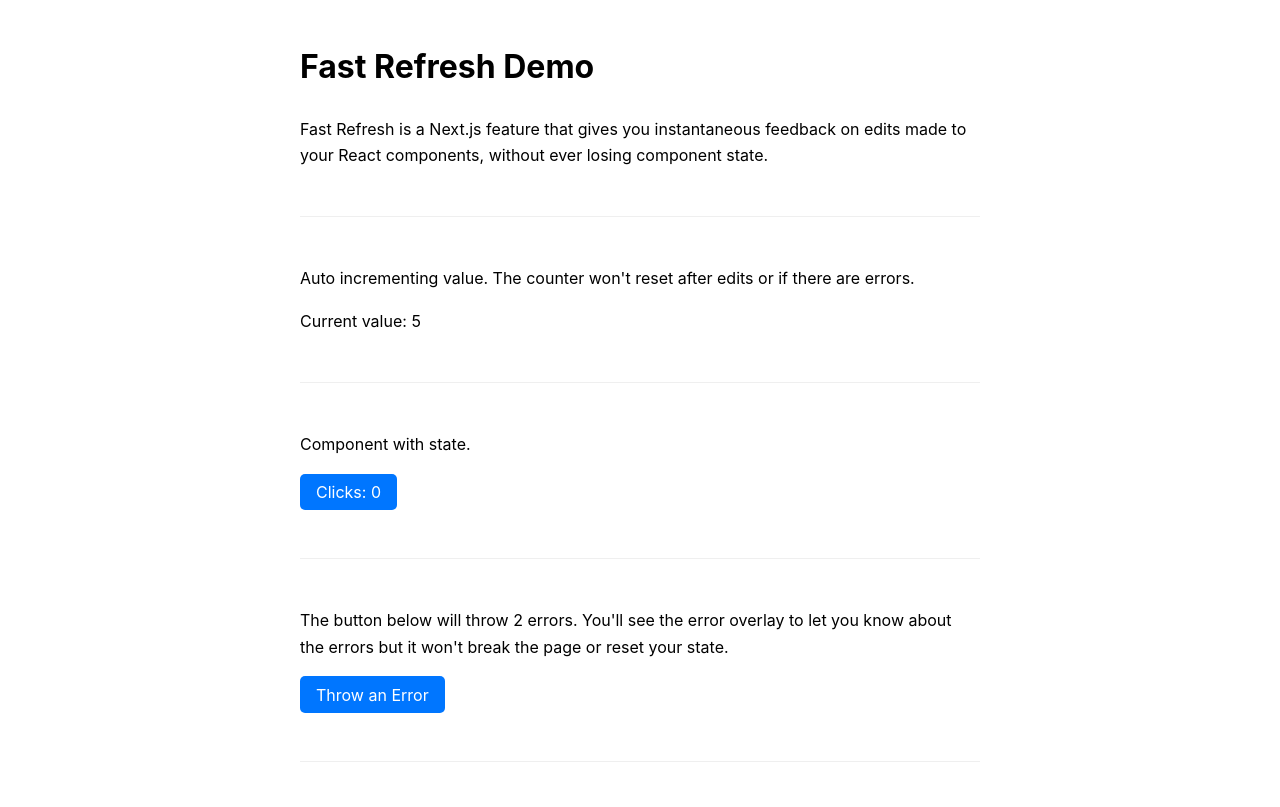
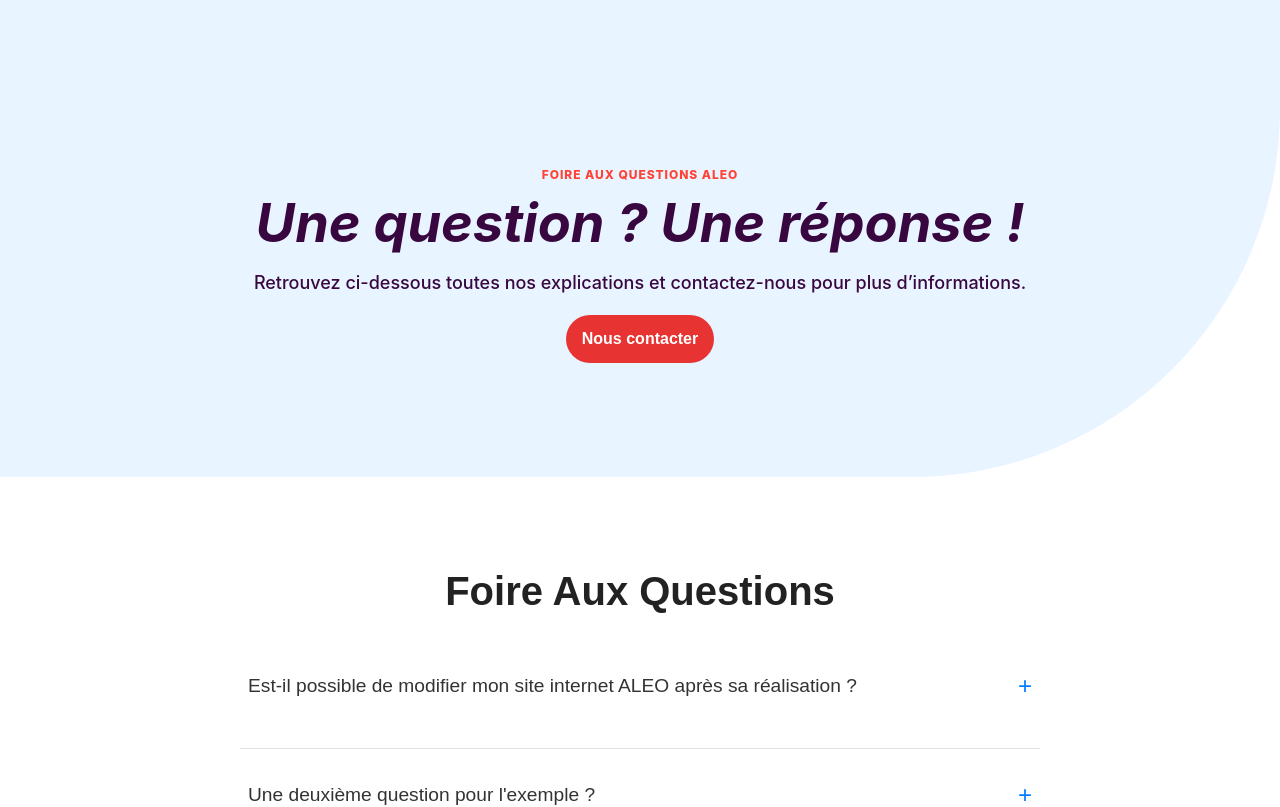
Before and after one commit to hiabed/marketing-agency, a Next.js app: page / in a window 1280 px wide. Shown: the top 807 px of the page. Built offline with nearby package versions, Linux system fonts and the light colour scheme.

Commit message:
first commit

```diff
--- /dev/null
+++ b/components/FAQItem.js
@@ -0,0 +1,36 @@
+import { useState } from 'react';
+import styles from './FAQItem.module.css';
+
+const FAQItem = ({ question, answer }) => {
+  const [isOpen, setIsOpen] = useState(false);
+
+  const toggleOpen = () => {
+    setIsOpen(!isOpen);
+  };
+
+  return (
+    <div className={styles.faqItem}>
+      <button
+        className={styles.questionHeader}
+        onClick={toggleOpen}
+        aria-expanded={isOpen} // For accessibility
+        aria-controls={`faq-answer-${question.replace(/\s+/g, '-').toLowerCase()}`} // For accessibility
+      >
+        <span className={styles.questionText}>{question}</span>
+        <span className={styles.icon} aria-hidden="true"> {/* Decorative icon */}
+          {isOpen ? '−' : '+'}
+        </span>
+      </button>
+      <div
+        id={`faq-answer-${question.replace(/\s+/g, '-').toLowerCase()}`} // For accessibility
+        className={`${styles.answer} ${isOpen ? styles.answerOpen : ''}`}
+      >
+        <div className={styles.answerContent}>
+          <p>{answer}</p>
+        </div>
+      </div>
+    </div>
+  );
+};
+
+export default FAQItem;
--- /dev/null
+++ b/components/FAQItem.module.css
@@ -0,0 +1,70 @@
+/* Example - GET EXACT STYLES FROM ALEO SITE */
+.faqItem {
+  border-bottom: 1px solid #e0e0e0; /* Example color */
+  margin-bottom: 1rem;
+}
+
+.questionHeader {
+  background-color: transparent;
+  border: none;
+  width: 100%;
+  text-align: left;
+  padding: 1rem 0.5rem;
+  display: flex;
+  justify-content: space-between;
+  align-items: center;
+  cursor: pointer;
+  font-family: 'YourAleoFont', sans-serif; /* Replace with actual font */
+  font-size: 1.2rem; /* Example size */
+  color: #333; /* Example color */
+}
+
+.questionHeader:hover {
+  /* Optional: hover styles */
+}
+
+.questionText {
+  /* Styles for question text */
+}
+
+.icon {
+  font-size: 1.5rem; /* Example size */
+  color: #007bff; /* Example color, match Aleo's icon color */
+}
+
+.answer {
+  padding: 1rem 0.5rem;
+  font-family: 'YourAleoFont', sans-serif; /* Replace with actual font */
+  color: #555; /* Example color */
+  line-height: 1.6;
+
+  /* ---- Core properties for max-height transition ---- */
+  overflow: hidden;
+  max-height: 0; /* Initial state: closed/collapsed */
+  transition: max-height 1s ease-out; /* Animate the max-height property */
+  /* visibility: hidden; /* Optional: can help with performance/tabbing, see note below */
+  /* opacity: 0; /* Optional: can be transitioned along with max-height */
+  /* transition: max-height 0.5s ease-out, opacity 0.3s ease-out; /* Example if transitioning opacity too */
+}
+
+/* When the FAQ item is open (you'd apply this class or handle via conditional styles) */
+.answerOpen { /* You might not need this if using the inline style approach for animation */
+  max-height: 600px; /* Adjust to be larger than any possible answer height */
+}
+
+.answerContent { /* This inner div handles padding and holds the actual text */
+  padding: 1rem 0.5rem; /* All your padding goes here */
+  font-family: 'YourAleoFont', sans-serif; /* Replace with actual font */
+  color: #555; /* Example color */
+  line-height: 1.6;
+  /* Any other styles for the text content itself */
+}
+
+/* If you're directly toggling content like in the JS example: */
+/* .answer when isOpen is true will be displayed.
+   You can control animation with a library or more complex CSS.
+   For a simple max-height animation:
+*/
+.answer p { /* Or directly on .answer */
+  /* Initial state often handled by the {isOpen && ...} in JSX */
+}
--- /dev/null
+++ b/components/FAQList.js
@@ -0,0 +1,30 @@
+import FAQItem from './FAQItem';
+import styles from './FAQList.module.css';
+
+const faqData = [
+  {
+    question: "Est-il possible de modifier mon site internet ALEO après sa réalisation ?",
+    answer: "Nous comprenons que votre entreprise est en constante évolution. Chez ALEO, nous concevons votre site internet et effectuons des modifications de contenu de manière ponctuelle en fonction de vos besoins.Que vous ayez besoin de rafraîchir certaines pages de votre site, d'ajuster votre contenu, ou de changer une image, notre équipe d'éditeurs de site est à votre service pour effectuer ces modifications. Avec un design responsive, votre site s'adapte parfaitement aux ordinateurs, tablettes et mobiles. Nous souhaitons que votre site internet reste une vitrine pertinente et efficace, alignée avec l'évolution de votre entreprise."
+  },
+  {
+    question: "Une deuxième question pour l'exemple ?",
+    answer: "Absolument ! Voici la réponse pour la deuxième question, illustrant le fonctionnement de l'accordéon."
+  },
+  {
+    question: "Une deuxième question pour l'exemple ?",
+    answer: "Absolument ! Voici la réponse pour la deuxième question, illustrant le fonctionnement de l'accordéon."
+  },
+];
+
+const FAQList = () => {
+  return (
+    <div className={styles.faqContainer}>
+      <h2 className={styles.faqTitle}>Foire Aux Questions</h2> {/* Or whatever title they use */}
+      {faqData.map((faq, index) => (
+        <FAQItem key={index} question={faq.question} answer={faq.answer} />
+      ))}
+    </div>
+  );
+};
+
+export default FAQList;
--- /dev/null
+++ b/components/FAQList.module.css
@@ -0,0 +1,14 @@
+/* Example - GET EXACT STYLES FROM ALEO SITE */
+.faqContainer {
+  max-width: 800px; /* Example width, match Aleo's */
+  margin: 2rem auto;
+  padding: 1rem;
+}
+
+.faqTitle {
+  font-family: 'YourAleoHeadingFont', sans-serif; /* Replace with actual heading font */
+  font-size: 2.5rem; /* Example */
+  color: #222; /* Example */
+  text-align: center; /* If their title is centered */
+  margin-bottom: 2rem;
+}
--- a/package.json
+++ b/package.json
@@ -6,6 +6,8 @@
     "start": "next start"
   },
   "dependencies": {
+    "@coreui/coreui": "^5.4.0",
+    "@coreui/react": "^5.7.0",
     "next": "^14.2.21",
     "react": "^18.2.0",
     "react-dom": "^18.2.0"
--- a/pages/index.js
+++ b/pages/index.js
@@ -1,71 +1,32 @@
-import { useCallback, useEffect, useState } from 'react'
-import Button from '../components/Button'
-import ClickCount from '../components/ClickCount'
-import styles from '../styles/home.module.css'
+// Assuming this file is, for example, pages/foire-aux-questions.js or a component used elsewhere
+// If it's a page, the filename dictates the route.
 
-function throwError() {
-  console.log(
-    // The function body() is not defined
-    document.body()
-  )
+import { useCallback, useEffect, useState } from 'react'; // These were in your original code, keep if needed for other things in this component
+import Button from '../components/Button'; // From your original code
+import ClickCount from '../components/ClickCount'; // From your original code
+import styles from './index.module.css'; // The './' indicates the current directory
+
+// Import the FAQList component we created
+import FAQList from '../components/FAQList'; // Adjust path if your components folder is structured differently
+
+// Your main component, now named to reflect it might be a page or a self-contained FAQ section
+function FaqPage() { // Renamed for clarity if this is intended to be a page component
+  return (
+    <div>
+      <section className={styles.header}>
+        <div className={styles.container}>
+          <h1 className={styles.title}>Foire aux questions ALEO</h1>
+          <h2 className={styles.subtitle}>Une question ? Une réponse !</h2>
+          <p className={styles.paragraph}>Retrouvez ci-dessous toutes nos explications et contactez-nous pour plus d’informations.</p>
+          <button className={styles.contact_button}>Nous contacter</button>
+        </div>
+      </section>
+      <FAQList />
+
+      <ClickCount />
+      {/* <Button onClick={throwError}>Test Error</Button> */}
+    </div>
+  );
 }
 
-function Home() {
-  const [count, setCount] = useState(0)
-  const increment = useCallback(() => {
-    setCount((v) => v + 1)
-  }, [setCount])
-
-  useEffect(() => {
-    const r = setInterval(() => {
-      increment()
-    }, 1000)
-
-    return () => {
-      clearInterval(r)
-    }
-  }, [increment])
-
-  return (
-    <main className={styles.main}>
-      <h1>Fast Refresh Demo</h1>
-      <p>
-        Fast Refresh is a Next.js feature that gives you instantaneous feedback
-        on edits made to your React components, without ever losing component
-        state.
-      </p>
-      <hr className={styles.hr} />
-      <div>
-        <p>
-          Auto incrementing value. The counter won't reset after edits or if
-          there are errors.
-        </p>
-        <p>Current value: {count}</p>
-      </div>
-      <hr className={styles.hr} />
-      <div>
-        <p>Component with state.</p>
-        <ClickCount />
-      </div>
-      <hr className={styles.hr} />
-      <div>
-        <p>
-          The button below will throw 2 errors. You'll see the error overlay to
-          let you know about the errors but it won't break the page or reset
-          your state.
-        </p>
-        <Button
-          onClick={(e) => {
-            setTimeout(() => document.parentNode(), 0)
-            throwError()
-          }}
-        >
-          Throw an Error
-        </Button>
-      </div>
-      <hr className={styles.hr} />
-    </main>
-  )
-}
-
-export default Home
+export default FaqPage; // If this is a page in the `pages` directory, export default is important
--- /dev/null
+++ b/pages/index.module.css
@@ -0,0 +1,80 @@
+.title {
+    font-weight: 800;
+    font-size: 12px;
+    line-height: 16px;
+    text-align: center;
+    letter-spacing: .08em;
+    text-transform: uppercase;
+    color: #ff4235;
+}
+
+.subtitle {
+    font-size: 54px;
+    line-height: 60px;
+    font-style: italic;
+    font-weight: bold;
+    text-align: center;
+    color: #39073f;
+    margin: 0;
+    max-width: 806px;
+}
+
+.paragraph {
+    font-size: 18px;
+    line-height: 28px;
+    font-weight: 500;
+    text-align: center;
+    color: #39073f;
+    margin-top: 16px;
+    margin-left: auto;
+    margin-right: auto;
+}
+
+.header {
+    /* border-bottom-right-radius: 144px; */
+    border-bottom-right-radius: 368px;
+    padding-bottom: 114px;
+    padding-top: 157px;
+    background-color: rgb(232 244 255 / 1);
+    z-index: 2;
+    position: relative;
+    /* display: flex;
+    flex-direction: column;
+    align-items: center;
+    justify-content: center; */
+}
+
+.container {
+    display: flex;
+    max-width: 1440px;
+    width: fit-content;
+    margin-left: auto;
+    margin-right: auto;
+    flex-direction: column;
+    align-items: center;
+}
+
+.contact_button {
+    font-size: 1rem;
+    line-height: 1.5rem;
+    transition-property: all;
+    transition-timing-function: cubic-bezier(.4,0,.2,1);
+    transition-duration: 150ms;
+    --tw-text-opacity: 1;
+    color: rgb(255 255 255 / var(--tw-text-opacity));
+    font-weight: 800;
+    padding-top: .75rem;
+    padding-bottom: .75rem;
+    padding-left: 1rem;
+    padding-right: 1rem;
+    --tw-bg-opacity: 1;
+    background-color: rgb(231 51 49 / var(--tw-bg-opacity));
+    border-radius: 64px;
+    width: max-content;
+    border: none;
+}
+
+.contact_button:hover {
+    padding-left: 1.25rem;
+    padding-right: 1.25rem;
+}
```
Also changed, not shown: components/foire-aux-questions.js (added, +12 -0 lines), 1 other file (tests, documents, lock files or other folders).
